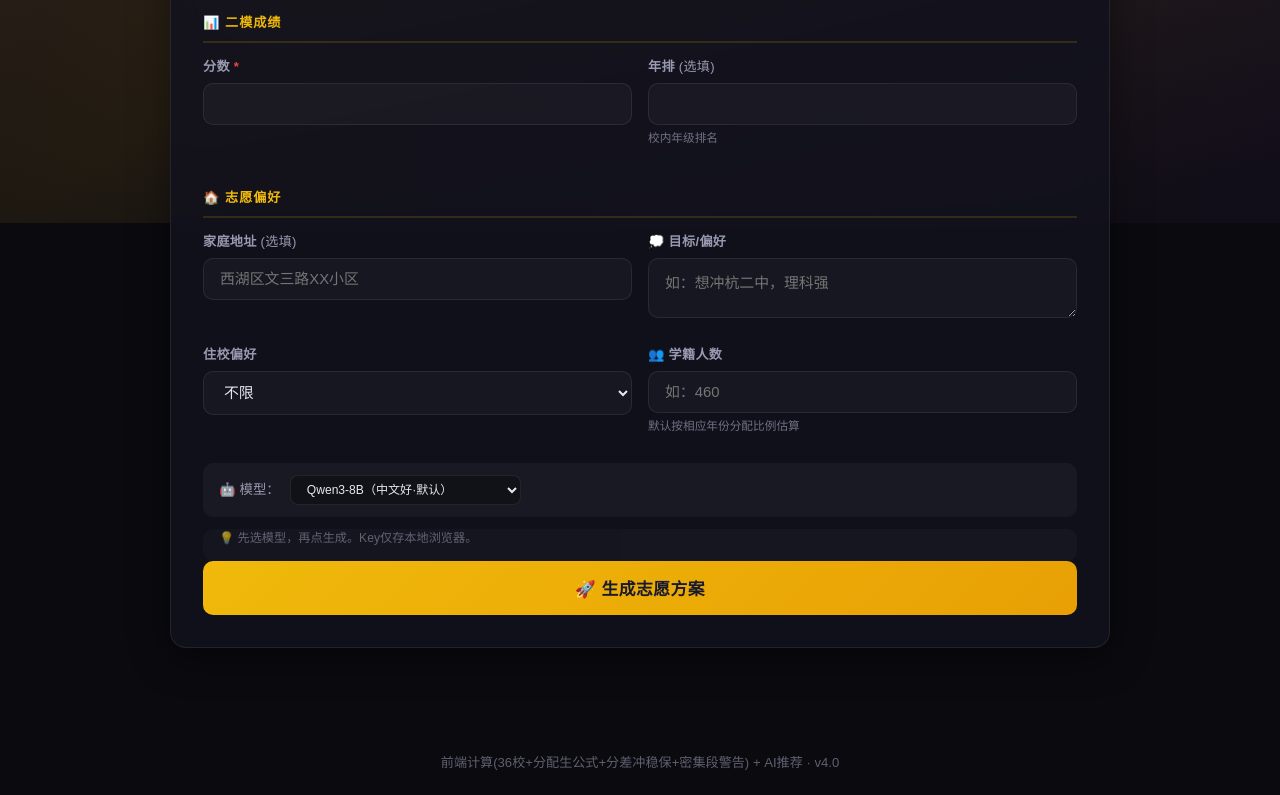
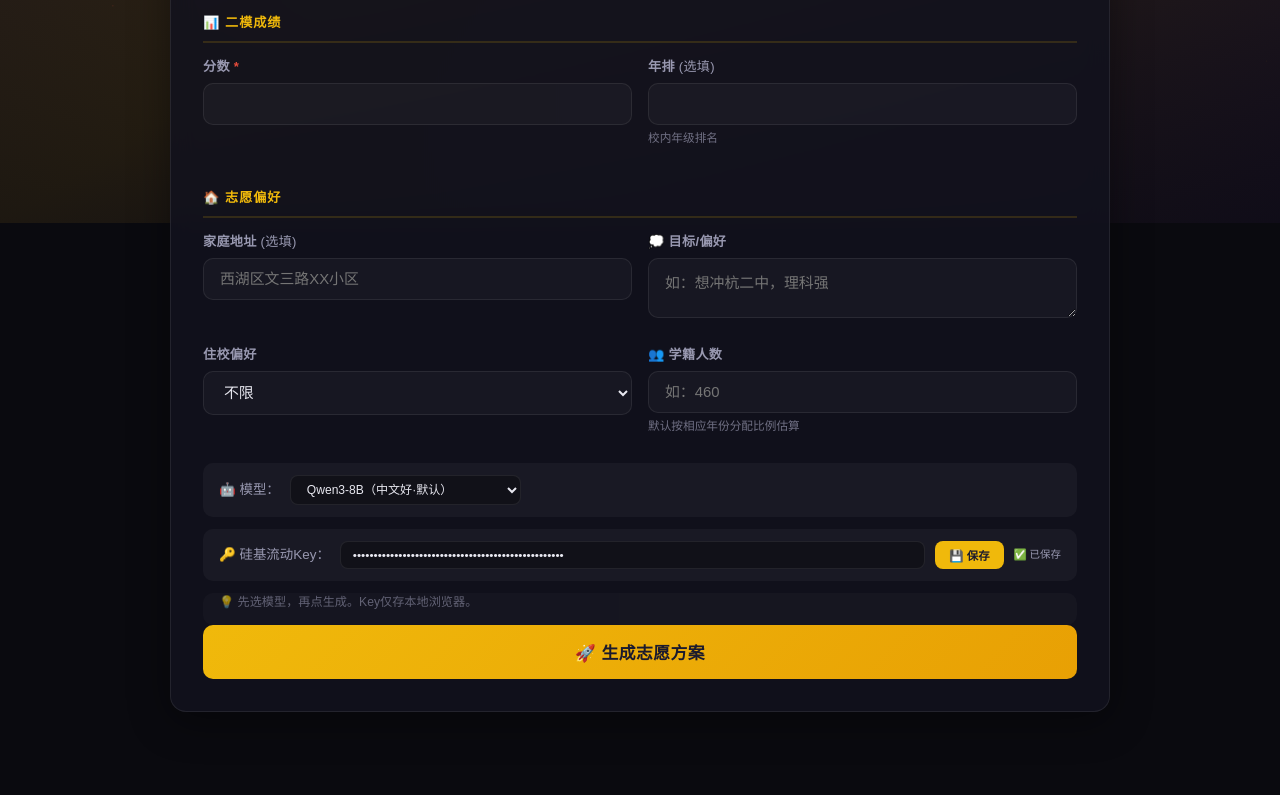
Before and after one commit to Tonypeng0824/hangzhou-zhongkao-advisor, a plain HTML site: page zhongkao.html in a window 1280 px wide. Shown: the part 577-1372 px from the top of the page. Drawn offline with Linux system fonts and the light colour scheme; no server answers.

Commit message:
fix: 修复zhongkao.html三个模型连接（Ollama支持+JS语法错误修复+120s超时）

```diff
--- a/zhongkao.html
+++ b/zhongkao.html
@@ -587,10 +587,10 @@ function switchYear(year) {
   // Update badge
   var badge = document.getElementById('yearBadge');
   if (year === '2025') {
-    badge.textContent = '📅 2025年 · 分配生19.4% · 8004名额';
+    badge.textContent= '📅 2025年 · 分配生19.4% · 8004名额';
     badge.className = 'year-badge year-badge-2025';
   } else {
-    badge.textContent = '📅 2026年 · 分配生20.5% · 9021名额';
+    badge.textContent= '📅 2026年 · 分配生20.5% · 9021名额';
     badge.className = 'year-badge year-badge-2026';
   }
   // Hide previous report
@@ -797,7 +797,7 @@ function compute(data) {
 function renderReport(data, calc, aiText) {
   var sn = data.schoolName, nick = data.nickname||'考生';
   var h = '';
-  document.getElementById('reportTitle').textContent = nick+' — '+sn+' 中考志愿方案';
+  document.getElementById('reportTitle').textContent= nick+' — '+sn+' 中考志愿方案';
 
   // 一、基本信息
   h+='<h3>💡 一、考生基本信息</h3><table class="info-table">';
@@ -907,7 +907,7 @@ var MODEL_CONFIGS = {
   'ollama': {
     name:'本地Ollama', endpoint:'http://localhost:11434/api/chat',
     defaultKey:'',  // 本地模型不需要Key
-    headers:function(k){return {'Content-Type':'application/json';},
+    headers:function(k){return {'Content-Type':'application/json'};},
     body:function(m,k){return JSON.stringify({model:m,messages:[{role:'user',content:k}],stream:false,options:{temperature:0.5,num_predict:500}});}
   }
 };
@@ -969,7 +969,7 @@ function generate() {
 
   // Show which model is being called
   var sel2 = document.getElementById('modelSelect').value.split('|');
-  document.querySelector('#loadingBox p').textContent = '正在调用 '+MODEL_CONFIGS[sel2[0]].name+'('+sel2[1]+')...';
+  document.querySelector('#loadingBox p').textContent= '正在调用 '+MODEL_CONFIGS[sel2[0]].name+'('+sel2[1]+')...';
 
   var calc = compute(data);
 
@@ -1036,7 +1036,7 @@ function generate() {
 
 function showError(msg) {
   var el = document.getElementById('errorBox');
-  el.textContent = msg; el.style.display = 'block';
+  el.textContent= msg; el.style.display = 'block';
   setTimeout(function(){ el.style.display='none'; }, 6000);
 }
 
@@ -1067,12 +1067,12 @@ function checkOllamaCORS() {
     fetch('http://localhost:11434/api/tags')
       .then(function(r) {
         console.log('Ollama CORS OK');
-        document.getElementById('ollamaStatus').textContent = '✅ Ollama 可访问';
+        document.getElementById('ollamaStatus').textContent= '✅ Ollama 可访问';
         document.getElementById('ollamaStatus').style.color = '#2ecc71';
       })
       .catch(function(e) {
         console.warn('Ollama CORS issue:', e);
-        document.getElementById('ollamaStatus').textContent = '⚠️ Ollama CORS 受限，请设置 OLLAMA_ORIGINS=*';
+        document.getElementById('ollamaStatus').textContent= '⚠️ Ollama CORS 受限，请设置 OLLAMA_ORIGINS=*';
         document.getElementById('ollamaStatus').style.color = '#f39c12';
       });
   }
```
